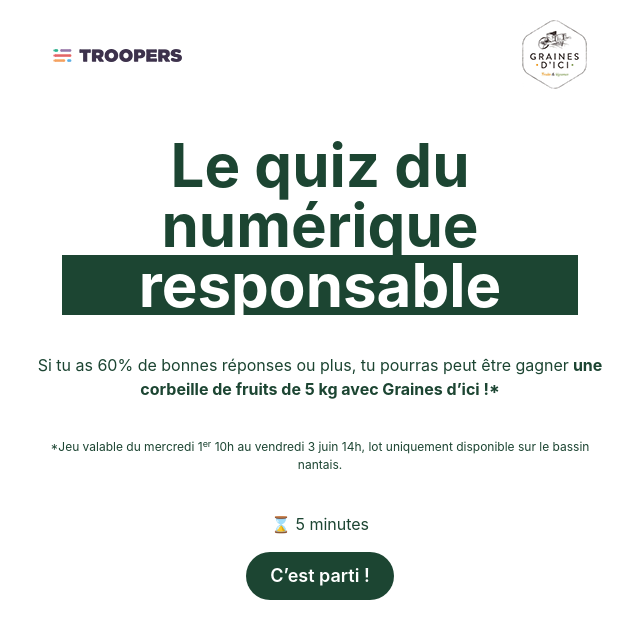
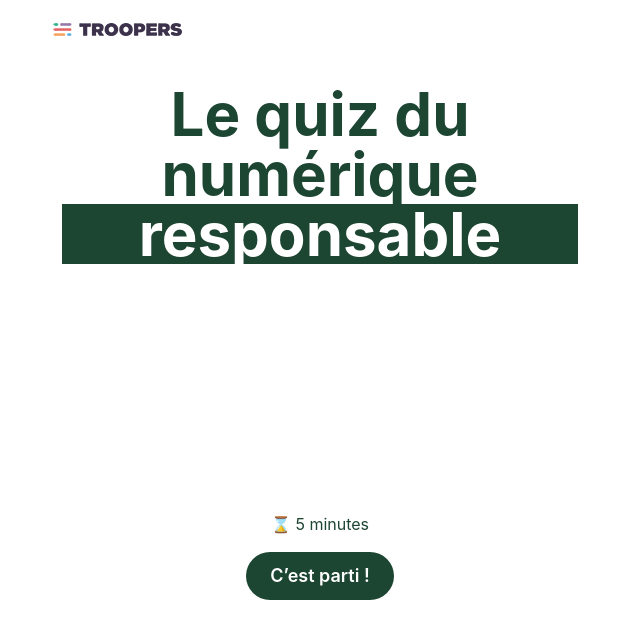
Before and after one commit to Troopers/quiz-numerique-responsable, a Next.js app: page / in a window 1280 px wide. Shown: the top 638 px of the page, without its empty margins (320-960 px from the left). Built offline with nearby package versions, Linux system fonts and the light colour scheme.

Commit message:
Remove gdi specific stuff

```diff
--- a/components/Core/Header.tsx
+++ b/components/Core/Header.tsx
@@ -10,9 +10,6 @@ export const Header = () => {
         <Image src={TroopersLogo} alt="Troopers Logo" />
       </Box>
       <Spacer />
-      <Box>
-        <Image src={GrainesdiciLogo} alt="Grainesdici Logo" />
-      </Box>
     </Flex>
   );
 };
--- a/components/Footer.tsx
+++ b/components/Footer.tsx
@@ -14,7 +14,6 @@ export const Footer: FC<FooterProps> = () => {
       alignItems="center"
       bg="green.50"
     >
-      <SocialMediaLinks variant="grainesdici" />
       <SocialMediaLinks variant="troopers" />
     </Container>
   );
--- a/components/Result.tsx
+++ b/components/Result.tsx
@@ -23,11 +23,11 @@ export const Result: FC<ResultProps> = ({
   const textsDisplayed = {
     header: isQuizzValidated ? "Bravo" : "Oups",
     details: isQuizzValidated
-      ? "Garde précieusement ton identifiant et rendez-vous à 16h vendredi sur les réseaux sociaux de Troopers pour savoir si tu as gagné !"
-      : "Rends-toi sur le Marché de l’impact (au village du Web2day2022)  pour obtenir les bonnes réponses et en savoir plus sur le numérique responsable !",
+      ? "Bravo tu es un⋅e champion⋅ne !"
+      : "Pas terrible coco !",
     shareMyResult: `#QuizNumeriqueResponsable #Web2Day2022
     Mon score : ${score}/${questionNumber}
-    Toi aussi tente de gagner une corbeille de fruits avec Graines d'ici et Troopers !
+    Toi aussi fais l test pour tester tes conniassance en numérique responsable !
     https://quiz.troopers.agency/`,
   };
 
--- a/pages/index.tsx
+++ b/pages/index.tsx
@@ -11,16 +11,16 @@ const Home: NextPage = () => {
         Le quiz du numérique <UnderlineWord>responsable</UnderlineWord>
       </Heading>
 
-      <Text align="center">
-        Si tu as 60% de bonnes réponses ou plus, tu pourras peut être gagner
-        <Text as="strong" ml={1}>
-          une corbeille de fruits de 5 kg avec Graines d&rsquo;ici !*
-        </Text>
-      </Text>
-      <Text align="center" fontSize="xs">
-        *Jeu valable du mercredi 1<sup>er</sup> 10h au vendredi 3 juin 14h, lot
-        uniquement disponible sur le bassin nantais.
-      </Text>
+      {/*<Text align="center">*/}
+      {/*  Si tu as 60% de bonnes réponses ou plus, tu pourras peut être gagner*/}
+      {/*  <Text as="strong" ml={1}>*/}
+      {/*    une corbeille de fruits de 5 kg avec Graines d&rsquo;ici !**/}
+      {/*  </Text>*/}
+      {/*</Text>*/}
+      {/*<Text align="center" fontSize="xs">*/}
+      {/*  *Jeu valable du mercredi 1<sup>er</sup> 10h au vendredi 3 juin 14h, lot*/}
+      {/*  uniquement disponible sur le bassin nantais.*/}
+      {/*</Text>*/}
       <Box>
         <Text align="center" mb={4} aria-label="Durée : 5 minutes">
           ⌛ 5 minutes
```
Also changed, not shown: components/CompanyInfo.tsx (+4 -4 lines), components/SocialMediaLinks.tsx (+1 -15 lines).
